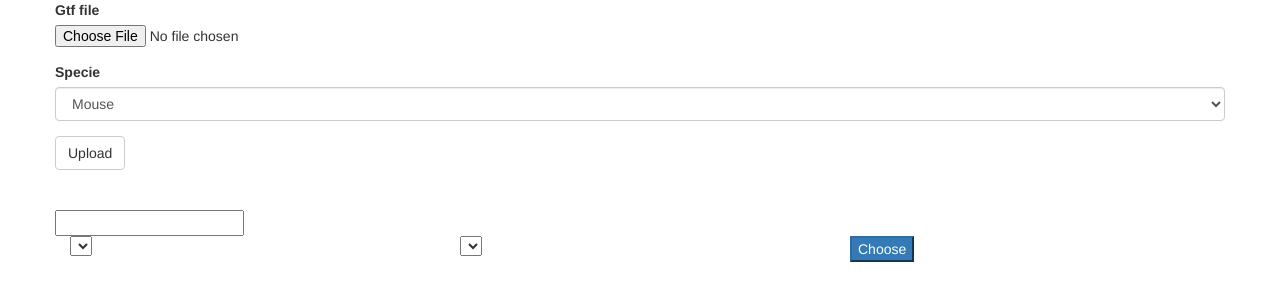
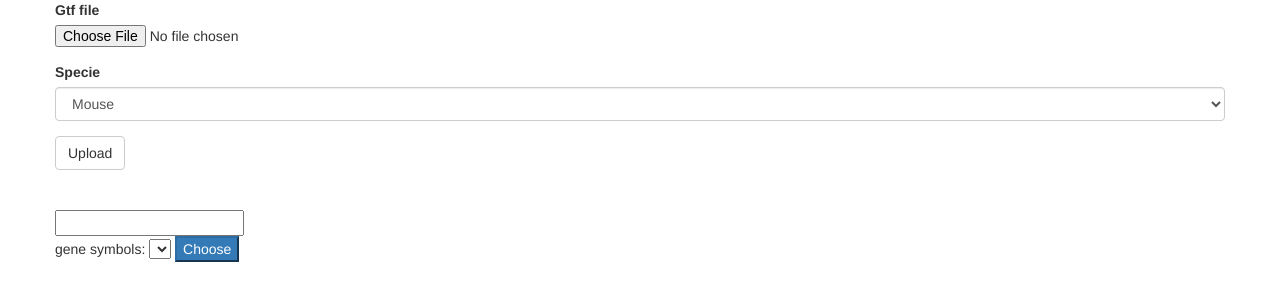
Before and after one commit to nitzanel/dochap_server, a Flask app: template app/templates/upload.html in a window 1280 px wide. Shown: the top 301 px of the page. Run offline with Flask 2, Linux system fonts and the light colour scheme; the template is opened without the code that fills it: values that come from a table or form of the project are taken from there, others are empty; some libraries are stand-ins or nearby versions.

Commit message:
better upload template

```diff
--- a/app/templates/upload.html
+++ b/app/templates/upload.html
@@ -16,13 +16,8 @@
         <datalist id="genesOptions"> </datalist>
     </div>
     <div class="row">
-        <div class="col-md-4">
+            gene symbols:
             <select id="geneSelect" onchange="chooseGeneCallback();"> </select>
-        </div>
-        <div class="col-md-4">
-            <select id="transcriptSelect"> </select>
-        </div>
-        <div class="col-md-4">
             <button class="btn-primary" id="addButton" onclick="chooseClicked();">Choose</button>
         </div>
     </div>
@@ -140,8 +135,6 @@
             transcriptsData.sort(function(t1,t2){
                 return t2['fpkm'] - t1['fpkm'];
             });
-            clearAndFillOptions('transcriptSelect', transcriptsData, true);
-            // create related options
         }
 
         function clearAndFillOptions(select_id, options, use_keys=false){
```
